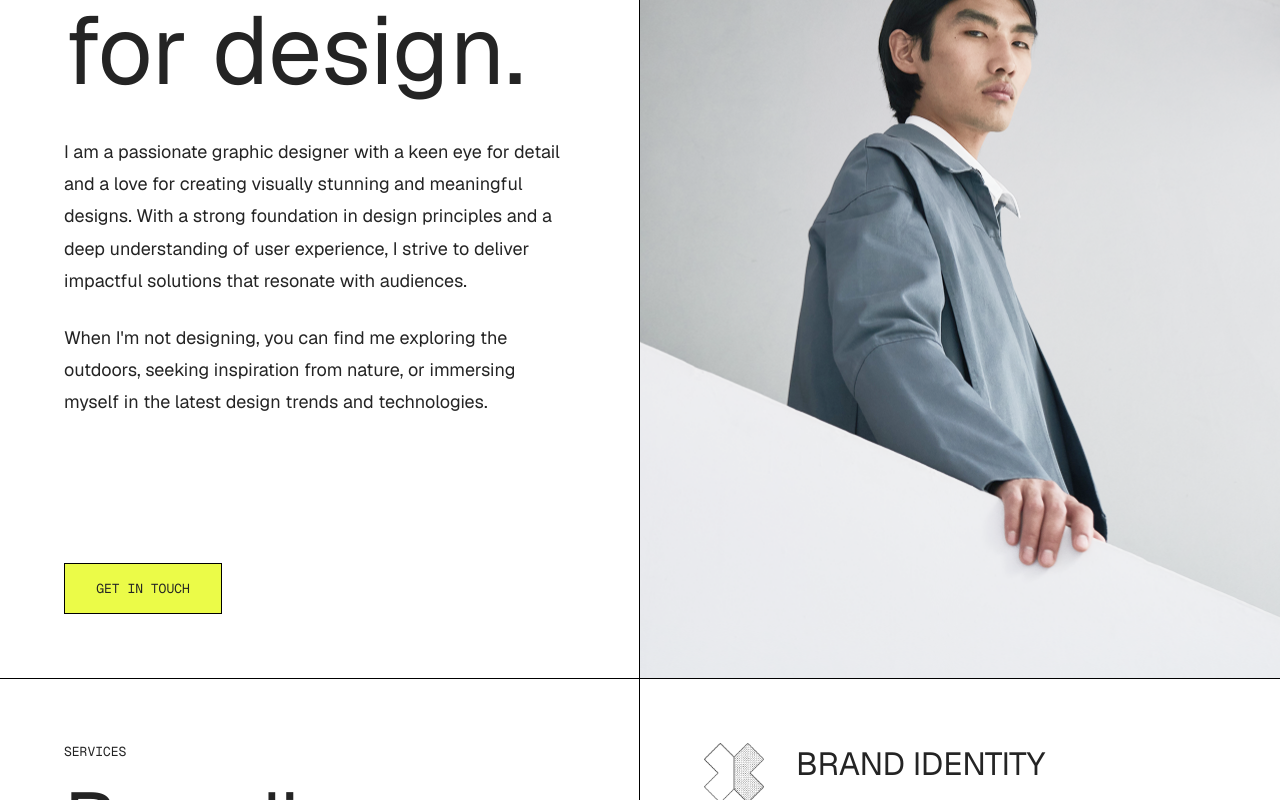
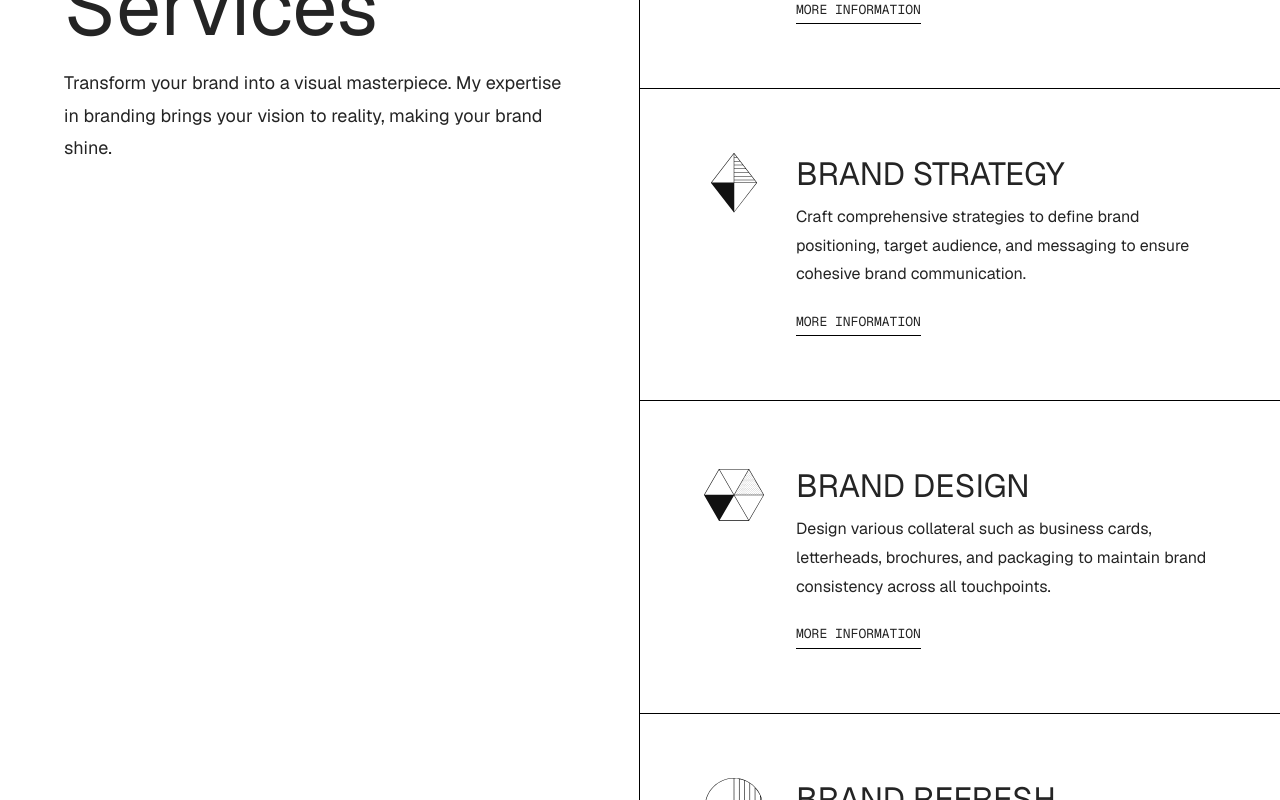
Before and after one commit to kevinamay/alpin_ads_test_2, a Next.js app: page / in a window 1280 px wide. Shown: the part 1400-2200 px from the top of the page. Built offline with nearby package versions, Linux system fonts and the light colour scheme.

Commit message:
fix: move About section below Socials and match text perfectly to design without button

```diff
--- a/src/app/page.tsx
+++ b/src/app/page.tsx
@@ -1,21 +1,21 @@
 import Hero from "@/components/Hero";
 import Logos from "@/components/Logos";
-import About from "@/components/About";
 import Services from "@/components/Services";
 import Work from "@/components/Work";
 import Process from "@/components/Process";
 import Socials from "@/components/Socials";
+import About from "@/components/About";
 
 export default function Home() {
   return (
     <main className="w-full flex flex-col min-h-screen bg-white">
       <Hero />
       <Logos />
-      <About />
       <Services />
       <Work />
       <Process />
       <Socials />
+      <About />
     </main>
   );
 }
--- a/src/components/About.tsx
+++ b/src/components/About.tsx
@@ -16,18 +16,11 @@ export default function About() {
             Passion<br className="hidden lg:block" />for design.
           </h2>
           <p className="mt-[32px] font-sans text-[18px] leading-[1.8] max-w-[500px]">
-            I am a passionate graphic designer with a keen eye for detail and a love for creating visually stunning and meaningful designs. With a strong foundation in design principles and a deep understanding of user experience, I strive to deliver impactful solutions that resonate with audiences.
+            We are a passionate team of brand enthusiasts dedicated to crafting exceptional experiences that resonate with audiences worldwide. With a commitment to excellence and a keen eye for detail, we specialize in delivering tailored solutions that bring your brand's story to life.
           </p>
           <p className="mt-[24px] font-sans text-[18px] leading-[1.8] max-w-[500px]">
-            When I'm not designing, you can find me exploring the outdoors, seeking inspiration from nature, or immersing myself in the latest design trends and technologies.
+            Our collaborative approach ensures that every project is infused with authenticity, creativity, and strategic thinking, driving tangible results for our clients.
           </p>
-        </div>
-
-        {/* Bagian Bawah (Button) */}
-        <div className="mt-16 lg:mt-0">
-          <button className="w-[158px] h-[51px] bg-[#EBFB48] border border-black flex items-center justify-center font-mono text-[13px] uppercase text-[#242424] hover:bg-[#242424] hover:text-white transition-colors">
-            GET IN TOUCH
-          </button>
         </div>
 
       </div>
```
